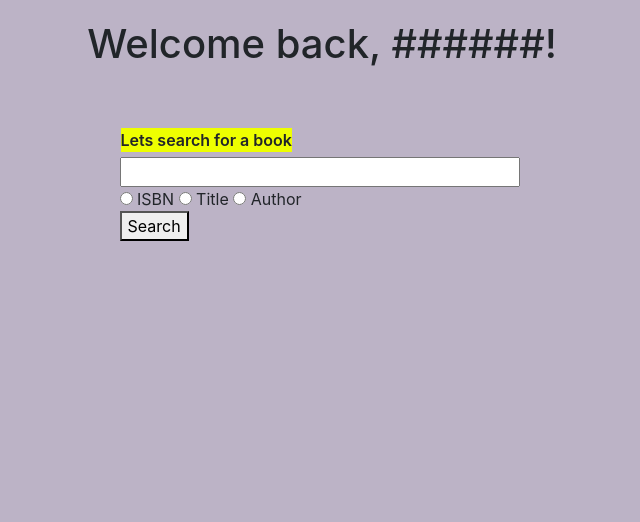
After one commit to ian-lowe/book-review-central, a Flask app: template templates/search.html in a window 1280 px wide. The commit adds this page. Shown: the top 522 px of the page, without its empty margins (318-958 px from the left). Run offline with Flask 2, Linux system fonts and the light colour scheme; the template is opened without the code that fills it, so the values that code supplies are empty; some libraries are stand-ins or nearby versions.

Commit message:
working on search page

```diff
--- a/application.py
+++ b/application.py
@@ -23,10 +23,8 @@ db = scoped_session(sessionmaker(bind=engine))
 
 @app.route("/")
 def index():
-    books = db.execute("SELECT * FROM books WHERE year = 1999").fetchall()
-    return render_template("index.html", books=books)
+    return render_template("index.html")
 
 @app.route("/next")
 def next():
-    books = db.execute("SELECT * FROM books").fetchall()
-    return render_template("next.html", books=books)
+    return render_template("search.html")
--- /dev/null
+++ b/static/styles.css
@@ -0,0 +1,45 @@
+body {
+    background-color: #8877998e;
+    margin: 20px;
+}
+
+h1 {
+    text-align: center;
+}
+
+h4 {
+    text-align: center;
+    margin-bottom: 0px;
+}
+
+h5 {
+    margin: 15px 0 5px 5px;
+}
+
+label {
+    font-weight: 600;
+    margin: 10px 0 5px 1px;
+    background-color: rgb(238, 255, 0);
+}
+
+.center-form {
+    width: 450px;
+    height: 200px;
+    margin: 50px auto 50px auto;
+    padding: 5px;
+    border: 1px solid black;
+}
+
+.center-form p {
+    margin-top: 10px;
+}
+
+.search {
+    margin: 50px auto 0 auto;
+    width: 405px;
+    height: 405px;
+}
+
+.search-width {
+    width: 400px;
+}
--- /dev/null
+++ b/templates/search.html
@@ -0,0 +1,23 @@
+{% extends "template.html" %}
+
+{% block title %}
+    Book Search
+{% endblock %}
+
+{% block body %}
+<h1>Welcome back, ######!</h1>
+    <div style="margin: 0 auto;width: 50em;">
+        <div class="search">
+            <label for="searchbar">Lets search for a book</label>
+            <form action="" method="" id="searchbar">
+                <input type="text" class="search-width"> <br>
+                <input type="radio" name="search-type" value="ISBN"> ISBN
+                <input type="radio" name="search-type" value="Title"> Title
+                <input type="radio" name="search-type" value="Author"> Author
+                <p>
+                    <button>Search</button>
+                </p>
+            </form>
+        </div>
+    </div>
+{% endblock %}
--- a/templates/template.html
+++ b/templates/template.html
@@ -3,17 +3,15 @@
     <meta charset="UTF-8">
     <meta name="viewport" content="width=device-width, initial-scale=1.0">
     <link rel="stylesheet" href="https://stackpath.bootstrapcdn.com/bootstrap/4.3.1/css/bootstrap.min.css" integrity="sha384-ggOyR0iXCbMQv3Xipma34MD+dH/1fQ784/j6cY/iJTQUOhcWr7x9JvoRxT2MZw1T" crossorigin="anonymous">
+    <link rel="stylesheet" href="{{ url_for('static', filename='styles.css') }}">
     <title>{% block title %}{% endblock %}</title>
-    <style>
-        body {
-            margin: 10px;
-        }
-    </style>
 </head>
 <body>
-    <h1>TEST!</h1>
-    <p>Lorem ipsum dolor sit amet consectetur adipisicing elit. Laborum tempore porro laudantium ad odio nesciunt quo, odit dolore nemo mollitia quod, obcaecati asperiores dolorum suscipit labore, aperiam nobis iusto natus!</p>
     {% block body %}
     {% endblock %}
+
+    <script src="https://code.jquery.com/jquery-3.3.1.slim.min.js" integrity="sha384-q8i/X+965DzO0rT7abK41JStQIAqVgRVzpbzo5smXKp4YfRvH+8abtTE1Pi6jizo" crossorigin="anonymous"></script>
+    <script src="https://cdnjs.cloudflare.com/ajax/libs/popper.js/1.14.7/umd/popper.min.js" integrity="sha384-UO2eT0CpHqdSJQ6hJty5KVphtPhzWj9WO1clHTMGa3JDZwrnQq4sF86dIHNDz0W1" crossorigin="anonymous"></script>
+    <script src="https://stackpath.bootstrapcdn.com/bootstrap/4.3.1/js/bootstrap.min.js" integrity="sha384-JjSmVgyd0p3pXB1rRibZUAYoIIy6OrQ6VrjIEaFf/nJGzIxFDsf4x0xIM+B07jRM" crossorigin="anonymous"></script>
 </body>
 </html>
```
Also changed, not shown: templates/index.html (+19 -7 lines), templates/next.html (deleted, +0 -19 lines).
